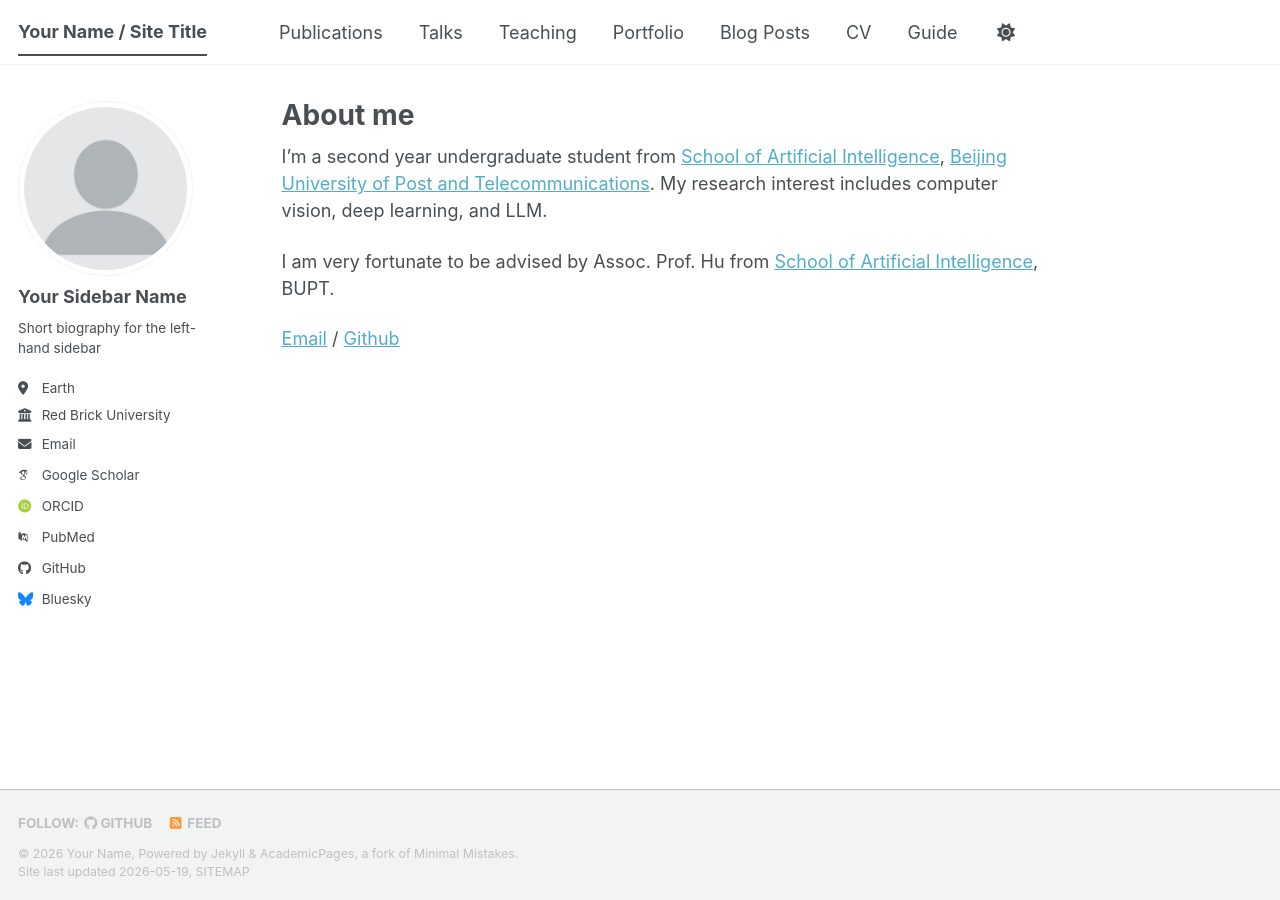
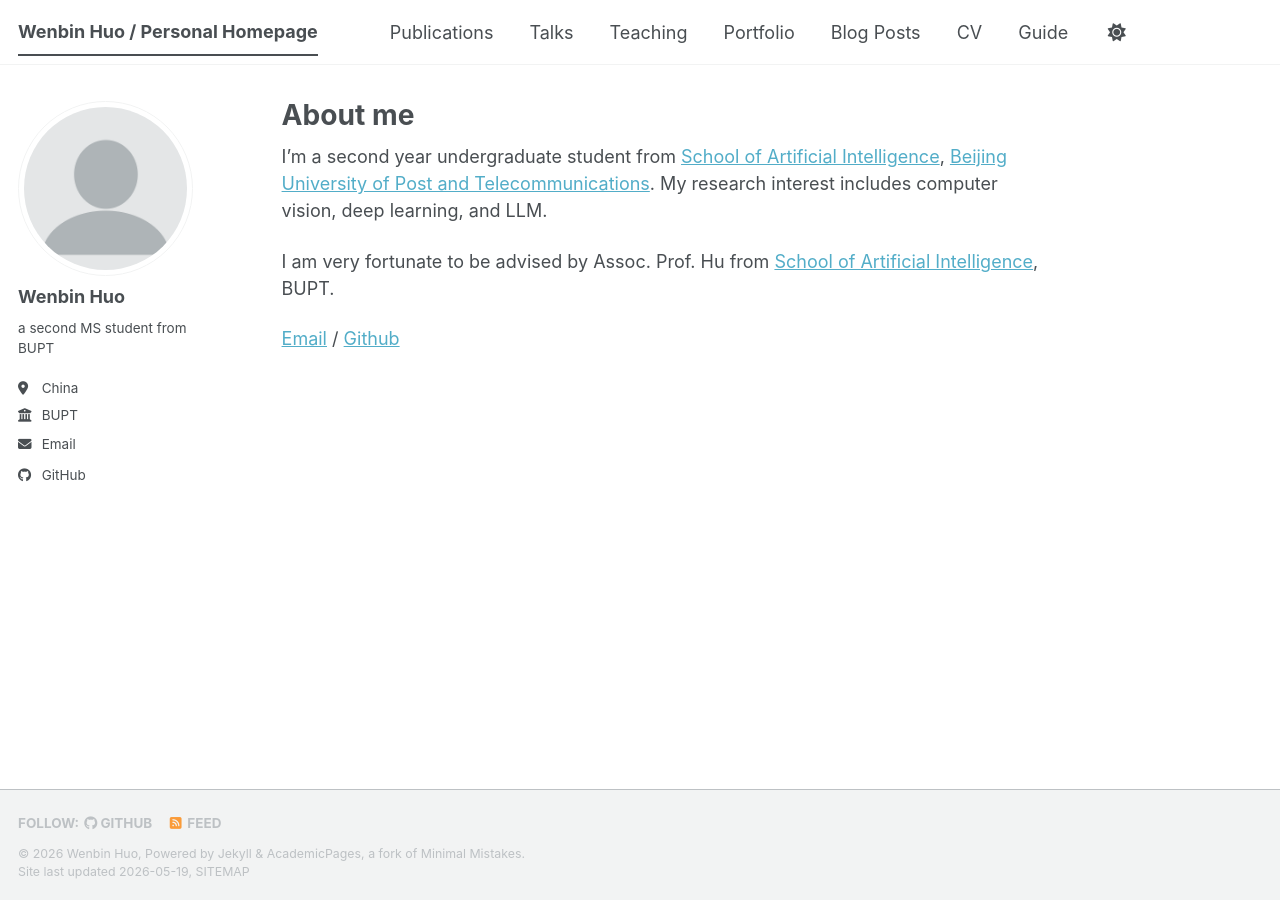
Before and after one commit to sakura073/Wenbin-Huo, a Jekyll site: the page built from _pages/about.md, in a window 1280 px wide. Built offline with Jekyll 4.4.1, drawn with Linux system fonts in a browser that asks for light colours; some web fonts are replaced; a script bundle is joined from its source files by our own code; library files that are not in the unit come from our copies.

Commit message:
Update _config.yml

```diff
--- a/_config.yml
+++ b/_config.yml
@@ -9,14 +9,14 @@
 # Basic Site Settings
 locale                   : "en-US"
 site_theme               : "default" # The available themes options are "default", "air", "sunrise", "mint", "dirt" and "contrast"
-title                    : "Your Name / Site Title"
+title                    : "Wenbin Huo / Personal Homepage"
 title_separator          : "-"
-name                     : &name "Your Name"
-description              : &description "Your Name's academic portfolio"   # Update this with a general description of your site, this is the default if not overridden by a page
-url                      : https://academicpages.github.io # The base hostname & protocol for your site e.g. "https://[your GitHub username].github.io",
+name                     : &name "Wenbin Huo"
+description              : &description "a second MS student from BUPT"   # Update this with a general description of your site, this is the default if not overridden by a page
+url                      : https://sakura073.github.io # The base hostname & protocol for your site e.g. "https://[your GitHub username].github.io",
                                                            # or if you already have some other page hosted on Github then use "https://[your GitHub username].github.io/[Your Repo Name]"
 baseurl                  : "" # the subpath of your site, e.g. "/blog"
-repository               : "academicpages/academicpages.github.io"
+repository               : "sakura073/Wenbin-Huo"
 
 # Site Author - The following control what appear as part of the author content on the side bar.
 #               If a field is blank the icon and link will not appear, otherwise it will be shown.
@@ -24,24 +24,24 @@ repository               : "academicpages/academicpages.github.io"
 author:
   # Biographic information
   avatar           : "profile.png"
-  name             : "Your Sidebar Name"
+  name             : "Wenbin Huo"
   pronouns         : # example: "she/her"
-  bio              : "Short biography for the left-hand sidebar"
-  location         : "Earth"
-  employer         : "Red Brick University"
+  bio              : "a second MS student from BUPT"
+  location         : "China"
+  employer         : "BUPT"
   uri              : # URL
-  email            : "none@example.org"
+  email            : "hwb@bupt.edu.cn"
 
   # Academic websites
   academia         : # URL
   arxiv            : # URL - Update with the correct link to your profile
-  googlescholar    : "https://scholar.google.com/citations?user=PS_CX0AAAAAJ"
+  googlescholar    : # "https://scholar.google.com/citations?user=PS_CX0AAAAAJ"
   inspire-hep      : # URL
   impactstory      : # URL
-  orcid            : "https://orcid.org/yourorcidurl"
+  orcid            : # "https://orcid.org/yourorcidurl"
   semantic         : # URL
   ssrn             : # URL
-  pubmed           : "https://www.ncbi.nlm.nih.gov/pubmed/?term=john+snow"
+  pubmed           : # "https://www.ncbi.nlm.nih.gov/pubmed/?term=john+snow"
   researchgate     : # URL
   scopus           : # URL
   zotero           : # URL
@@ -51,13 +51,13 @@ author:
   bitbucket        : # Username - Update with your username on the site
   codepen          : # Username
   dribbble         : # Username
-  github           : "academicpages"
+  github           : https://github.com/sakura073
   kaggle           : # Username
   stackoverflow    : # User number or user number and name (i.e., use "1" or "1/jeff-atwood")
 
   # Social media
   artstation       : # Username
-  bluesky          : "bsky.app" # Replace this with you Bluesky username
+  bluesky          : # "bsky.app" # Replace this with you Bluesky username
   facebook         : # Username
   flickr           : # Username
   foursquare       : # Username
```
